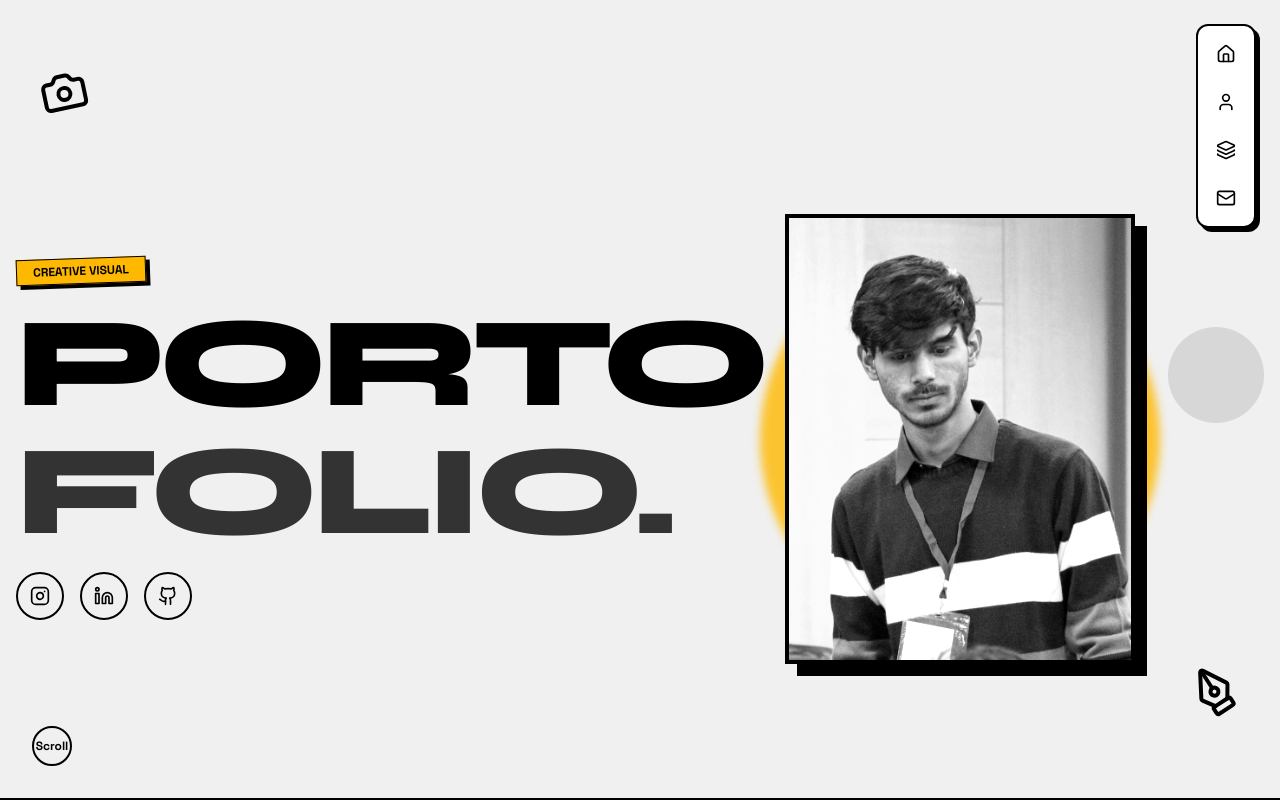
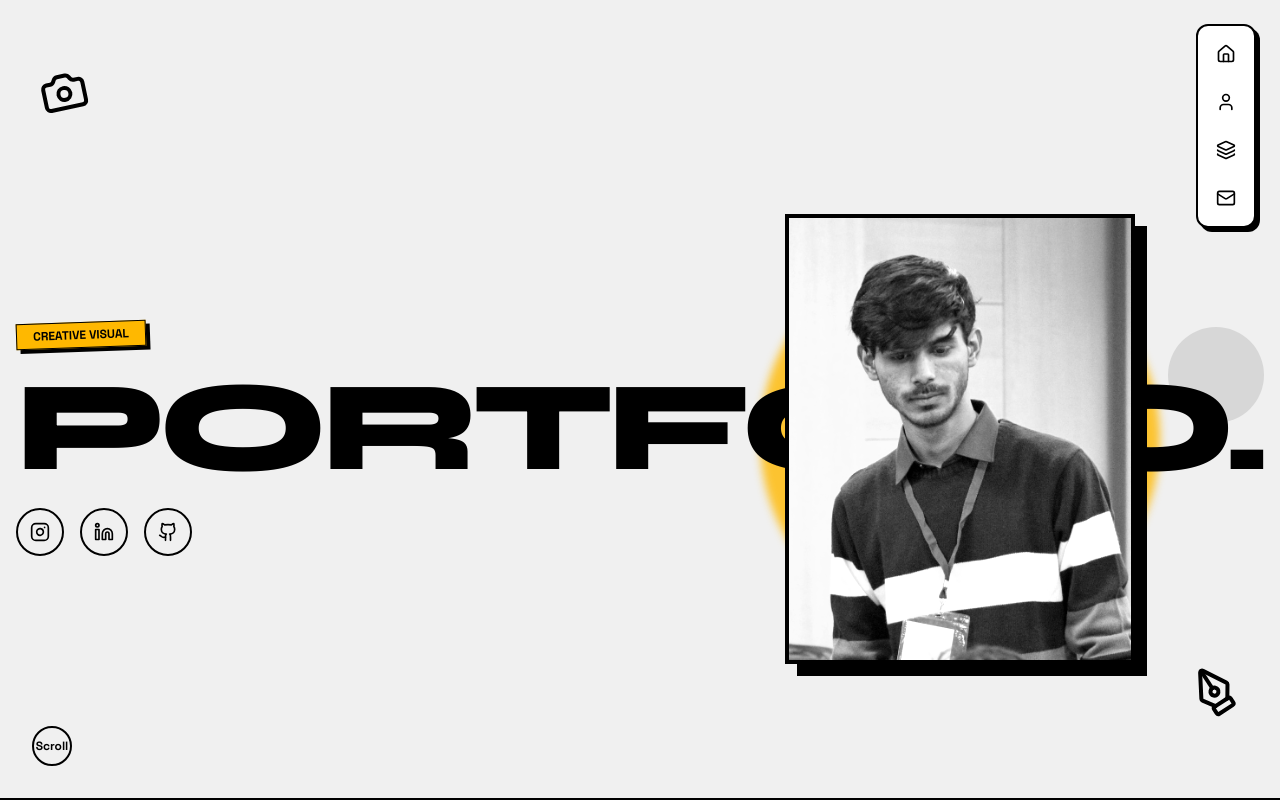
Before and after one commit to Kakupro/Portfolio, a Next.js app: page / in a window 1280 px wide. Shown: the top 800 px of the page. Built offline with nearby package versions, Linux system fonts and the light colour scheme.

Commit message:
Change PORTO FOLIO split text to single line PORTFOLIO layout

```diff
--- a/src/components/Hero.tsx
+++ b/src/components/Hero.tsx
@@ -34,9 +34,8 @@ export default function Hero() {
                             <span className="bg-[#ffb800] px-4 py-1 text-xs font-bold border border-black shadow-[4px_4px_0px_0px_rgba(0,0,0,1)] inline-block mb-4 transform -rotate-2">
                                 CREATIVE VISUAL
                             </span>
-                            <h1 className="text-7xl md:text-9xl font-extrabold leading-[0.85] tracking-tighter uppercase font-display">
-                                PORTO <br />
-                                <span className="text-[#333]">FOLIO.</span>
+                            <h1 className="text-6xl md:text-8xl lg:text-9xl font-extrabold leading-none tracking-tighter uppercase font-display">
+                                PORTFOLIO.
                             </h1>
                         </motion.div>
 
```
